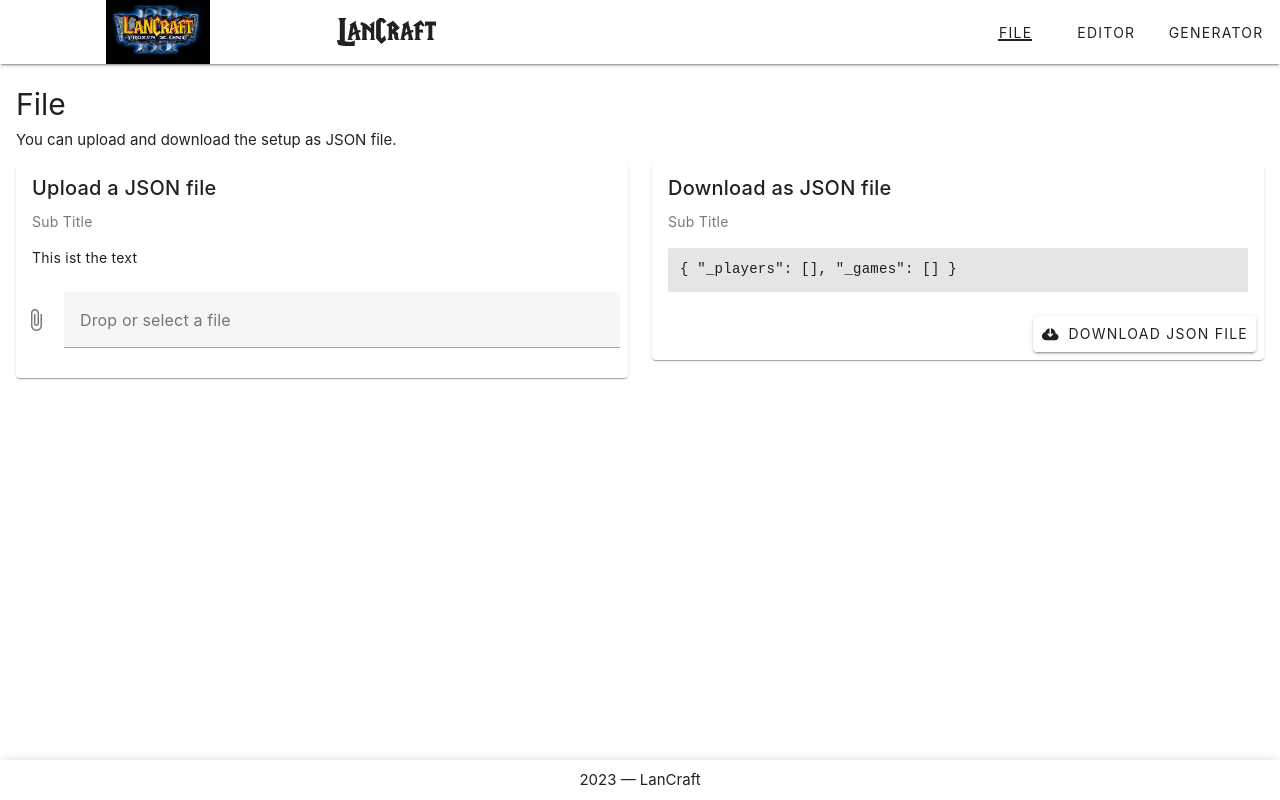
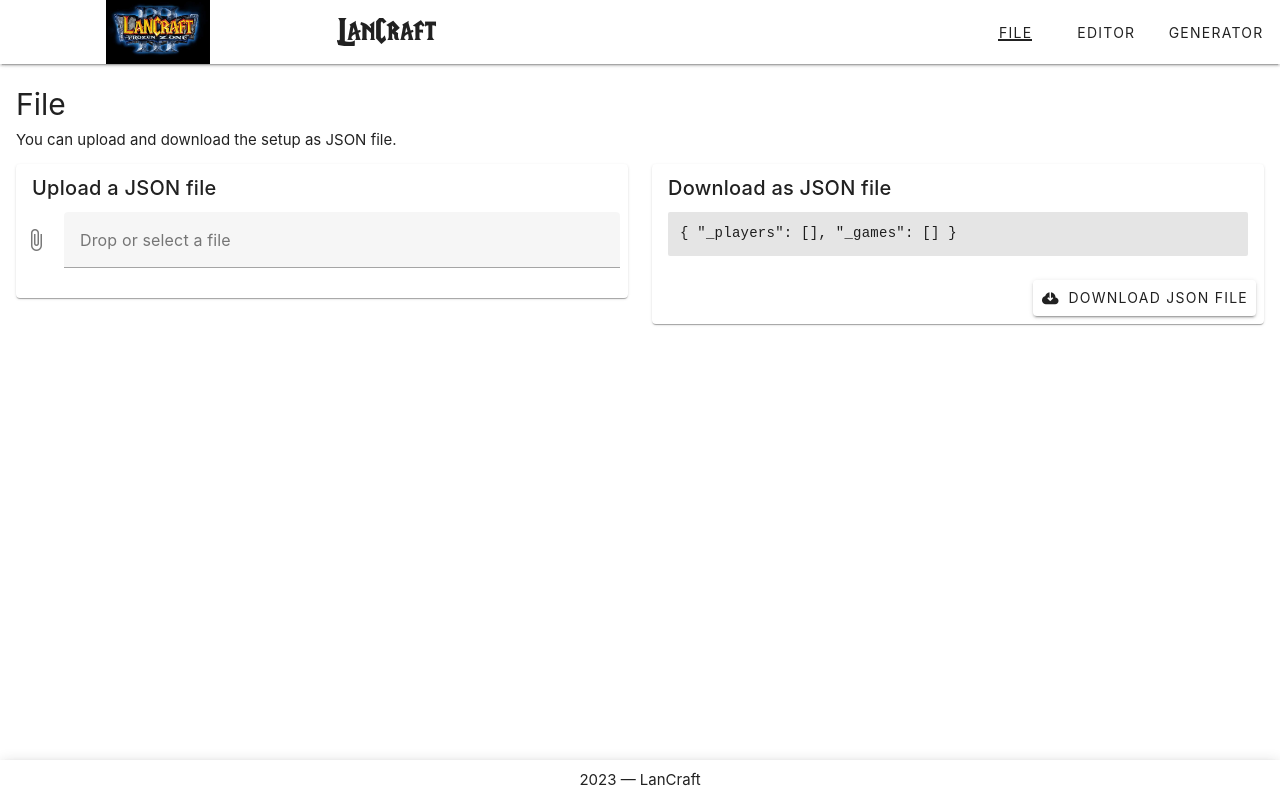
Before and after one commit to benitsch/team-generator, a Vue app: page / in a window 1280 px wide. Built offline with nearby package versions, Linux system fonts and the light colour scheme.

Commit message:
Style adjustments
* Remove unnecessary text
* Center modal and set another min width for better readability/UX

```diff
--- a/src/components/GameDetail.vue
+++ b/src/components/GameDetail.vue
@@ -1,6 +1,6 @@
 <template>
-  <v-form ref="form">
-    <v-card min-width="250px">
+  <v-form ref="form" class="align-center">
+    <v-card min-width="350px">
       <v-card-title class="d-flex">
         {{ title }}
         <v-spacer></v-spacer>
--- a/src/components/PlayerDetail.vue
+++ b/src/components/PlayerDetail.vue
@@ -1,6 +1,6 @@
 <template>
-  <v-form ref="form">
-    <v-card min-width="250px">
+  <v-form ref="form" class="align-center">
+    <v-card min-width="600px">
       <v-card-title class="d-flex">
         {{ title }}
         <v-spacer></v-spacer>
--- a/src/views/FileView.vue
+++ b/src/views/FileView.vue
@@ -7,8 +7,6 @@
     <v-col cols="12" md="6">
       <v-card>
         <v-card-title>Upload a JSON file</v-card-title>
-        <v-card-subtitle>Sub Title</v-card-subtitle>
-        <v-card-text>This ist the text</v-card-text>
         <v-card-actions class="justify-end">
           <v-file-input
             v-model="uploadedFile"
@@ -23,7 +21,6 @@
     <v-col cols="12" md="6">
       <v-card>
         <v-card-title>Download as JSON file</v-card-title>
-        <v-card-subtitle>Sub Title</v-card-subtitle>
         <v-card-text>
           <code class="pa-3 rounded-sm jsonCode" v-text="jsonContent"></code>
         </v-card-text>
```
